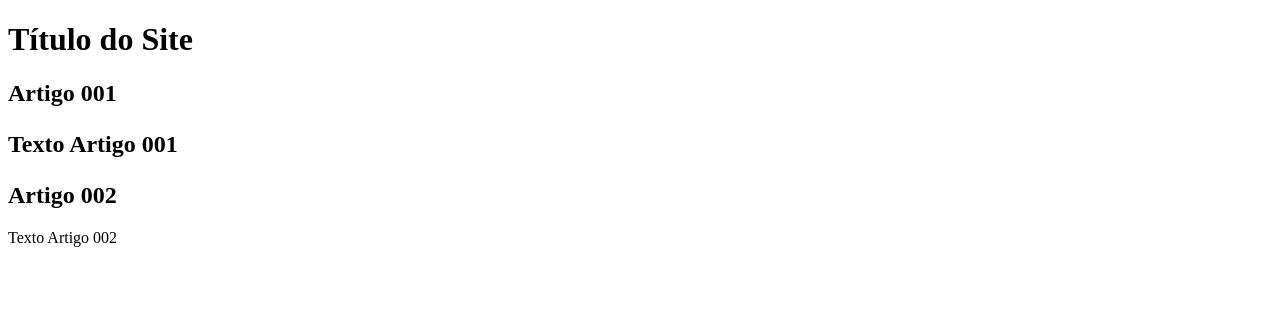
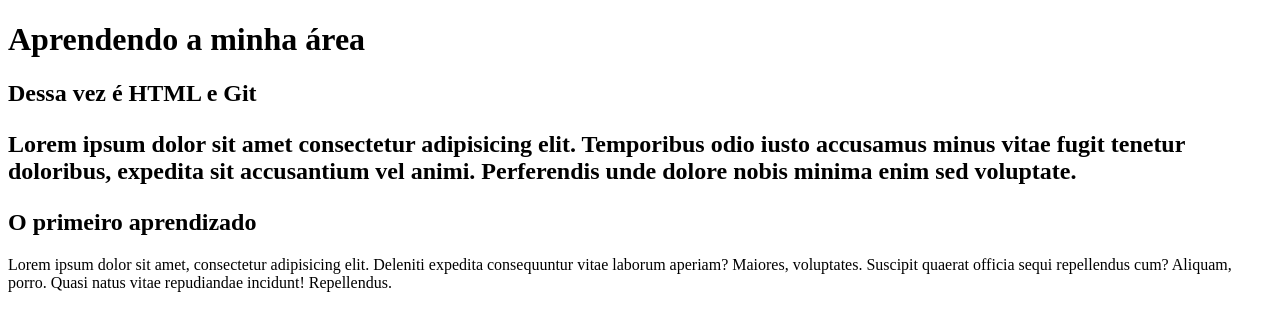
Before and after one commit to ThauanAres/projeto-site, a plain HTML site: page index.html in a window 1280 px wide. Drawn offline with Linux system fonts and the light colour scheme.

Commit message:
Praticando conteúdo

```diff
--- a/index.html
+++ b/index.html
@@ -8,15 +8,15 @@
 <body>
     <main>
         <header>
-            <h1>Título do Site</h1>
+            <h1>Aprendendo a minha área</h1>
         </header>
         <article>
-            <h2>Artigo 001<h2>
-            <p>Texto Artigo 001</p>
+            <h2>Dessa vez é HTML e Git<h2>
+            <p>Lorem ipsum dolor sit amet consectetur adipisicing elit. Temporibus odio iusto accusamus minus vitae fugit tenetur doloribus, expedita sit accusantium vel animi. Perferendis unde dolore nobis minima enim sed voluptate.</p>
         </article>
         <article>
-            <h2>Artigo 002</h2>
-            <p>Texto Artigo 002</p>
+            <h2>O primeiro aprendizado</h2>
+            <p>Lorem ipsum dolor sit amet, consectetur adipisicing elit. Deleniti expedita consequuntur vitae laborum aperiam? Maiores, voluptates. Suscipit quaerat officia sequi repellendus cum? Aliquam, porro. Quasi natus vitae repudiandae incidunt! Repellendus.</p>
         </article>
     </main>
 </body>
```
